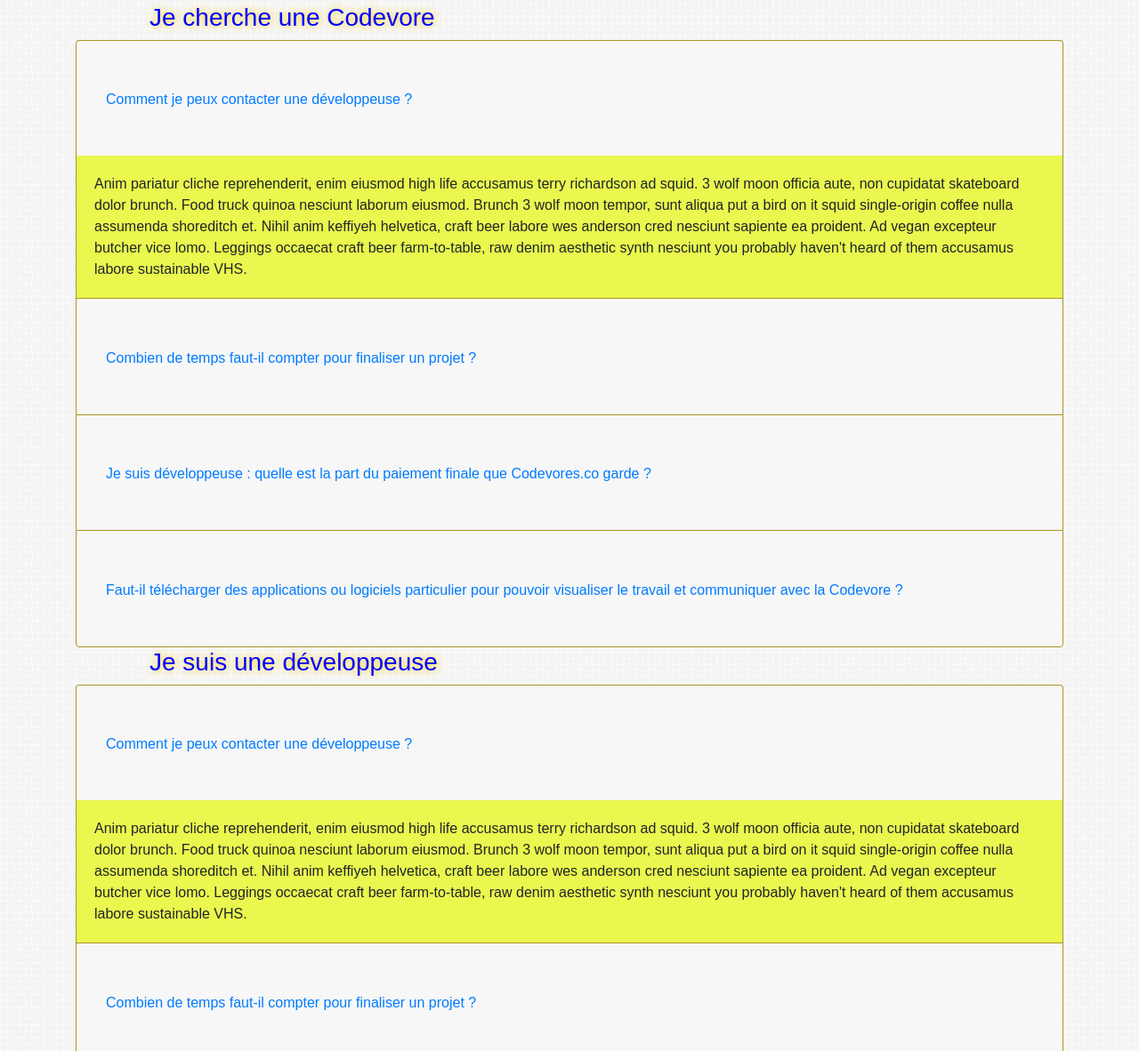
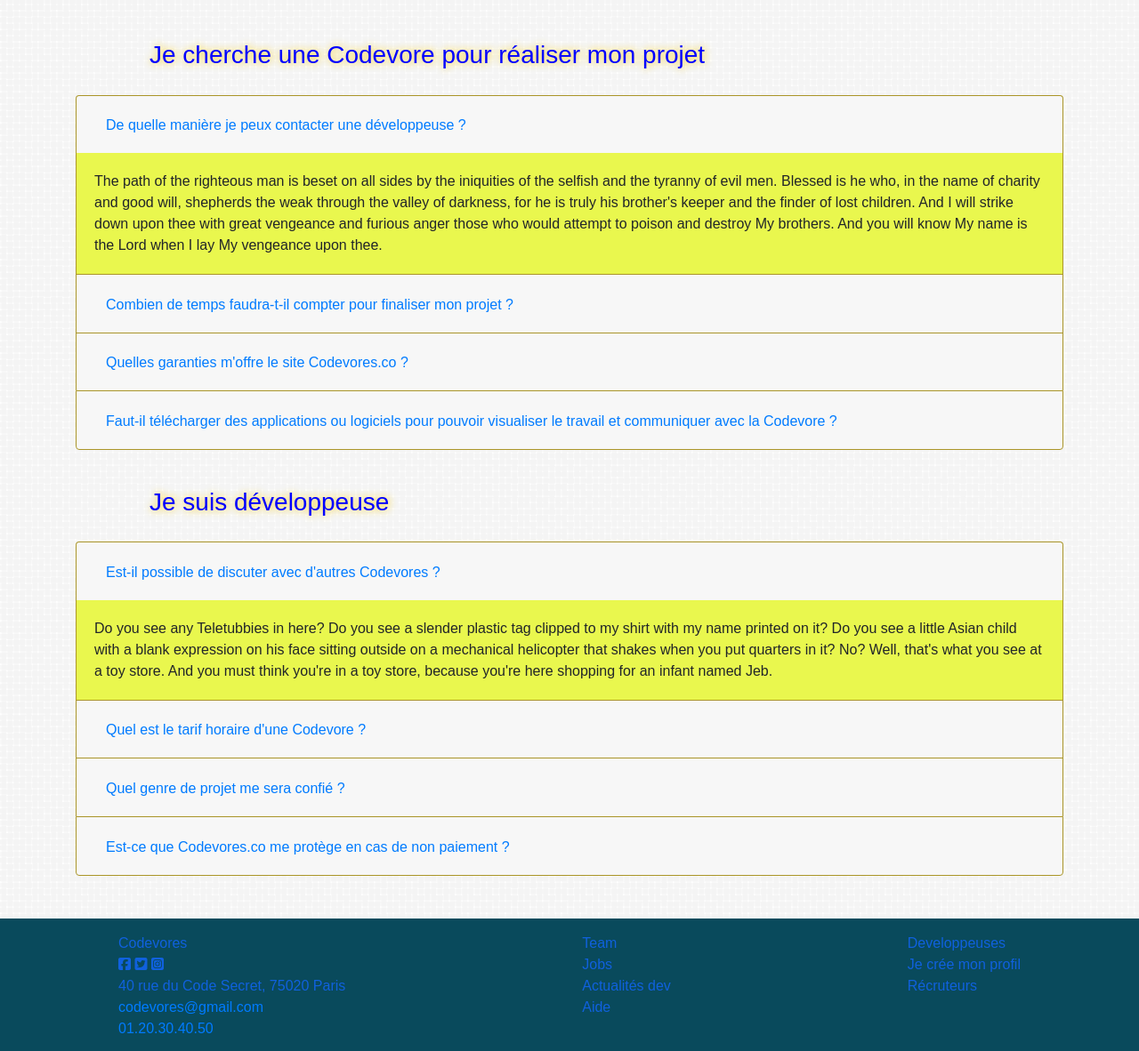
Before and after one commit to silviacec/Codevores, a plain HTML site: page faq.html in a window 1280 px wide. Shown: the part 101-1283 px from the top of the page at 89% size. Drawn offline with nearby package versions, Linux system fonts and the light colour scheme; a web font is replaced by a local one.

Commit message:
fix / add content FAQ

```diff
--- a/assets/css/style.css
+++ b/assets/css/style.css
@@ -387,7 +387,7 @@ fieldset {
 .title-faq{
   text-shadow: #FC0 1px 0 10px;;
   color: blue !important;
-  margin-left: 6em;
+  margin: 1.5em 0 1em 6em;
 }
 @media screen and (max-width: 1024px) {
   .title-faq{
@@ -424,7 +424,7 @@ fieldset {
     margin-bottom: 10vh;
     overflow: hidden;
 }
-h2{
+.titre-communaute{
   line-height: 3.3;
   color: #313177;
 }
--- a/faq.html
+++ b/faq.html
@@ -94,48 +94,36 @@
 
 
   <!-- FAQ ACCORDEON ***************************************************************************** -->
-  <h3 class="title-faq">Je cherche une Codevore</h3>
+  <h3 class="title-faq">Je cherche une Codevore pour réaliser mon projet</h3>
+
   <div class="container accordion" id="accordionExample">
     <div class="card">
       <div class="card-header" id="headingOne">
         <h2 class="mb-0">
-          <button class="btn btn-link" type="button" data-toggle="collapse" data-target="#collapseOne" aria-expanded="true" aria-controls="collapseOne">
-            Comment je peux contacter une développeuse&nbsp?
+          <button class="btn btn-link" type="button" data-toggle="collapse" data-target="#collapseOne" aria-expanded="false" aria-controls="collapseOne">
+            De quelle manière je peux contacter une développeuse&nbsp?
           </button>
         </h2>
       </div>
 
       <div id="collapseOne" class="collapse show" aria-labelledby="headingOne" data-parent="#accordionExample">
         <div class="card-body">
-          Anim pariatur cliche reprehenderit, enim eiusmod high life accusamus terry richardson ad squid. 3 wolf moon officia aute, non cupidatat skateboard dolor brunch. Food truck quinoa nesciunt laborum eiusmod. Brunch 3 wolf moon tempor, sunt aliqua put a bird on it squid single-origin coffee nulla assumenda shoreditch et. Nihil anim keffiyeh helvetica, craft beer labore wes anderson cred nesciunt sapiente ea proident. Ad vegan excepteur butcher vice lomo. Leggings occaecat craft beer farm-to-table, raw denim aesthetic synth nesciunt you probably haven't heard of them accusamus labore sustainable VHS.
+The path of the righteous man is beset on all sides by the iniquities of the selfish and the tyranny of evil men. Blessed is he who, in the name of charity and good will, shepherds the weak through the valley of darkness, for he is truly his brother's keeper and the finder of lost children. And I will strike down upon thee with great vengeance and furious anger those who would attempt to poison and destroy My brothers. And you will know My name is the Lord when I lay My vengeance upon thee.
         </div>
       </div>
     </div>
+
     <div class="card">
       <div class="card-header" id="headingTwo">
         <h2 class="mb-0">
           <button class="btn btn-link collapsed" type="button" data-toggle="collapse" data-target="#collapseTwo" aria-expanded="false" aria-controls="collapseTwo">
-            Combien de temps faut-il compter pour finaliser un projet&nbsp?
+            Combien de temps faudra-t-il compter pour finaliser mon projet&nbsp?
           </button>
         </h2>
       </div>
       <div id="collapseTwo" class="collapse" aria-labelledby="headingTwo" data-parent="#accordionExample">
         <div class="card-body">
-          Anim pariatur cliche reprehenderit, enim eiusmod high life accusamus terry richardson ad squid. 3 wolf moon officia aute, non cupidatat skateboard dolor brunch. Food truck quinoa nesciunt laborum eiusmod. Brunch 3 wolf moon tempor, sunt aliqua put a bird on it squid single-origin coffee nulla assumenda shoreditch et. Nihil anim keffiyeh helvetica, craft beer labore wes anderson cred nesciunt sapiente ea proident. Ad vegan excepteur butcher vice lomo. Leggings occaecat craft beer farm-to-table, raw denim aesthetic synth nesciunt you probably haven't heard of them accusamus labore sustainable VHS.
-        </div>
-      </div>
-    </div>
-    <div class="card">
-      <div class="card-header" id="headingThree">
-        <h2 class="mb-0">
-          <button class="btn btn-link collapsed" type="button" data-toggle="collapse" data-target="#collapseThree" aria-expanded="false" aria-controls="collapseThree">
-          Je suis développeuse&nbsp: quelle est la part du paiement finale que Codevores.co garde&nbsp?
-          </button>
-        </h2>
-      </div>
-      <div id="collapseThree" class="collapse" aria-labelledby="headingThree" data-parent="#accordionExample">
-        <div class="card-body">
-          blablabla
+          Normally, both your asses would be dead as fucking fried chicken, but you happen to pull this shit while I'm in a transitional period so I don't wanna kill you, I wanna help you. But I can't give you this case, it don't belong to me. Besides, I've already been through too much shit this morning over this case to hand it over to your dumb ass.
         </div>
       </div>
     </div>
@@ -144,76 +132,95 @@
       <div class="card-header" id="headingThree">
         <h2 class="mb-0">
           <button class="btn btn-link collapsed" type="button" data-toggle="collapse" data-target="#collapseThree" aria-expanded="false" aria-controls="collapseThree">
-            Faut-il télécharger des applications ou logiciels particulier pour pouvoir visualiser le travail et communiquer avec la Codevore&nbsp?
+          Quelles garanties m'offre le site Codevores.co&nbsp?
           </button>
         </h2>
       </div>
       <div id="collapseThree" class="collapse" aria-labelledby="headingThree" data-parent="#accordionExample">
         <div class="card-body">
-          Anim pariatur cliche reprehenderit, enim eiusmod high life accusamus terry richardson ad squid. 3 wolf moon officia aute, non cupidatat skateboard dolor brunch. Food truck quinoa nesciunt laborum eiusmod. Brunch 3 wolf moon tempor, sunt aliqua put a bird on it squid single-origin coffee nulla assumenda shoreditch et. Nihil anim keffiyeh helvetica, craft beer labore wes anderson cred nesciunt sapiente ea proident. Ad vegan excepteur butcher vice lomo. Leggings occaecat craft beer farm-to-table, raw denim aesthetic synth nesciunt you probably haven't heard of them accusamus labore sustainable VHS.
+          Your bones don't break, mine do. That's clear. Your cells react to bacteria and viruses differently than mine. You don't get sick, I do. That's also clear. But for some reason, you and I react the exact same way to water. We swallow it too fast, we choke. We get some in our lungs, we drown. However unreal it may seem, we are connected, you and I. We're on the same curve, just on opposite ends.
+        </div>
+      </div>
+    </div>
+
+    <div class="card">
+      <div class="card-header" id="headingFour">
+        <h2 class="mb-0">
+          <button class="btn btn-link collapsed" type="button" data-toggle="collapse" data-target="#collapseFour" aria-expanded="false" aria-controls="collapseFour">
+            Faut-il télécharger des applications ou logiciels pour pouvoir visualiser le travail et communiquer avec la Codevore&nbsp?
+          </button>
+        </h2>
+      </div>
+      <div id="collapseFour" class="collapse" aria-labelledby="headingFour" data-parent="#accordionExample">
+        <div class="card-body">
+            Now that we know who you are, I know who I am. I'm not a mistake! It all makes sense! In a comic, you know how you can tell who the arch-villain's going to be? He's the exact opposite of the hero. And most times they're friends, like you and me! I should've known way back when... You know why, David? Because of the kids. They called me Mr Glass.
         </div>
       </div>
     </div>
 
   </div>
 
-  <h3 class="title-faq">Je suis une développeuse</h3>
+  <h3 class="title-faq">Je suis développeuse</h3>
+
   <div class="container accordion" id="accordionExample">
     <div class="card">
-      <div class="card-header" id="headingOne">
+      <div class="card-header" id="headingFive">
         <h2 class="mb-0">
-          <button class="btn btn-link" type="button" data-toggle="collapse" data-target="#collapseOne" aria-expanded="true" aria-controls="collapseOne">
-            Comment je peux contacter une développeuse&nbsp?
+          <button class="btn btn-link" type="button" data-toggle="collapse" data-target="#collapseFive" aria-expanded="false" aria-controls="collapseFive">
+            Est-il possible de discuter avec d'autres Codevores&nbsp?
           </button>
         </h2>
       </div>
 
-      <div id="collapseOne" class="collapse show" aria-labelledby="headingOne" data-parent="#accordionExample">
+      <div id="collapseFive" class="collapse show" aria-labelledby="headingFive" data-parent="#accordionExample">
         <div class="card-body">
-          Anim pariatur cliche reprehenderit, enim eiusmod high life accusamus terry richardson ad squid. 3 wolf moon officia aute, non cupidatat skateboard dolor brunch. Food truck quinoa nesciunt laborum eiusmod. Brunch 3 wolf moon tempor, sunt aliqua put a bird on it squid single-origin coffee nulla assumenda shoreditch et. Nihil anim keffiyeh helvetica, craft beer labore wes anderson cred nesciunt sapiente ea proident. Ad vegan excepteur butcher vice lomo. Leggings occaecat craft beer farm-to-table, raw denim aesthetic synth nesciunt you probably haven't heard of them accusamus labore sustainable VHS.
-        </div>
-      </div>
-    </div>
-    <div class="card">
-      <div class="card-header" id="headingTwo">
-        <h2 class="mb-0">
-          <button class="btn btn-link collapsed" type="button" data-toggle="collapse" data-target="#collapseTwo" aria-expanded="false" aria-controls="collapseTwo">
-            Combien de temps faut-il compter pour finaliser un projet&nbsp?
-          </button>
-        </h2>
-      </div>
-      <div id="collapseTwo" class="collapse" aria-labelledby="headingTwo" data-parent="#accordionExample">
-        <div class="card-body">
-          Anim pariatur cliche reprehenderit, enim eiusmod high life accusamus terry richardson ad squid. 3 wolf moon officia aute, non cupidatat skateboard dolor brunch. Food truck quinoa nesciunt laborum eiusmod. Brunch 3 wolf moon tempor, sunt aliqua put a bird on it squid single-origin coffee nulla assumenda shoreditch et. Nihil anim keffiyeh helvetica, craft beer labore wes anderson cred nesciunt sapiente ea proident. Ad vegan excepteur butcher vice lomo. Leggings occaecat craft beer farm-to-table, raw denim aesthetic synth nesciunt you probably haven't heard of them accusamus labore sustainable VHS.
-        </div>
-      </div>
-    </div>
-    <div class="card">
-      <div class="card-header" id="headingThree">
-        <h2 class="mb-0">
-          <button class="btn btn-link collapsed" type="button" data-toggle="collapse" data-target="#collapseThree" aria-expanded="false" aria-controls="collapseThree">
-          Je suis développeuse&nbsp: quelle est la part du paiement finale que Codevores.co garde&nbsp?
-          </button>
-        </h2>
-      </div>
-      <div id="collapseThree" class="collapse" aria-labelledby="headingThree" data-parent="#accordionExample">
-        <div class="card-body">
-          blablabla
+          Do you see any Teletubbies in here? Do you see a slender plastic tag clipped to my shirt with my name printed on it? Do you see a little Asian child with a blank expression on his face sitting outside on a mechanical helicopter that shakes when you put quarters in it? No? Well, that's what you see at a toy store. And you must think you're in a toy store, because you're here shopping for an infant named Jeb.
         </div>
       </div>
     </div>
 
     <div class="card">
-      <div class="card-header" id="headingThree">
+      <div class="card-header" id="headingSix">
         <h2 class="mb-0">
-          <button class="btn btn-link collapsed" type="button" data-toggle="collapse" data-target="#collapseThree" aria-expanded="false" aria-controls="collapseThree">
-            Faut-il télécharger des applications ou logiciels particulier pour pouvoir visualiser le travail et communiquer avec la Codevore&nbsp?
+          <button class="btn btn-link collapsed" type="button" data-toggle="collapse" data-target="#collapseSix" aria-expanded="false" aria-controls="collapseSix">
+            Quel est le tarif horaire d'une Codevore&nbsp?
           </button>
         </h2>
       </div>
-      <div id="collapseThree" class="collapse" aria-labelledby="headingThree" data-parent="#accordionExample">
+      <div id="collapseSix" class="collapse" aria-labelledby="headingSix" data-parent="#accordionExample">
         <div class="card-body">
-          Anim pariatur cliche reprehenderit, enim eiusmod high life accusamus terry richardson ad squid. 3 wolf moon officia aute, non cupidatat skateboard dolor brunch. Food truck quinoa nesciunt laborum eiusmod. Brunch 3 wolf moon tempor, sunt aliqua put a bird on it squid single-origin coffee nulla assumenda shoreditch et. Nihil anim keffiyeh helvetica, craft beer labore wes anderson cred nesciunt sapiente ea proident. Ad vegan excepteur butcher vice lomo. Leggings occaecat craft beer farm-to-table, raw denim aesthetic synth nesciunt you probably haven't heard of them accusamus labore sustainable VHS.
+          My money's in that office, right? If she start giving me some bullshit about it ain't there, and we got to go someplace else and get it, I'm gonna shoot you in the head then and there. Then I'm gonna shoot that bitch in the kneecaps, find out where my goddamn money is. She gonna tell me too. Hey, look at me when I'm talking to you, motherfucker. You listen: we go in there, and that nigga Winston or anybody else is in there, you the first motherfucker to get shot. You understand?
+        </div>
+      </div>
+    </div>
+
+    <div class="card">
+      <div class="card-header" id="headingSeven">
+        <h2 class="mb-0">
+          <button class="btn btn-link collapsed" type="button" data-toggle="collapse" data-target="#collapseSeven" aria-expanded="false" aria-controls="collapseSeven">
+          Quel genre de projet me sera confié&nbsp?
+        </button>
+        </h2>
+      </div>
+      <div id="collapseSeven" class="collapse" aria-labelledby="headingSeven" data-parent="#accordionExample">
+        <div class="card-body">
+
+          The path of the righteous man is beset on all sides by the iniquities of the selfish and the tyranny of evil men. Blessed is he who, in the name of charity and good will, shepherds the weak through the valley of darkness, for he is truly his brother's keeper and the finder of lost children. And I will strike down upon thee with great vengeance and furious anger those who would attempt to poison and destroy My brothers. And you will know My name is the Lord when I lay My vengeance upon thee.
+        </div>
+      </div>
+    </div>
+
+    <div class="card">
+      <div class="card-header" id="headingEight">
+        <h2 class="mb-0">
+          <button class="btn btn-link collapsed" type="button" data-toggle="collapse" data-target="#collapseEight" aria-expanded="false" aria-controls="collapseEight">
+            Est-ce que Codevores.co me protège en cas de non paiement&nbsp?
+          </button>
+        </h2>
+      </div>
+      <div id="collapseEight" class="collapse" aria-labelledby="headingEight" data-parent="#accordionExample">
+        <div class="card-body">
+          Look, just because I don't be givin' no man a foot massage don't make it right for Marsellus to throw Antwone into a glass motherfuckin' house, fuckin' up the way the nigger talks. Motherfucker do that shit to me, he better paralyze my ass, 'cause I'll kill the motherfucker, know what I'm sayin'?
         </div>
       </div>
     </div>
@@ -221,7 +228,11 @@
   </div>
 
 
-  </div>
+
+
+    </div>
+
+<!-- ********************************* -->
   <footer>
     <div class="footer">
       <div class="">
```
Also changed, not shown: communaute.html (+1 -1 lines).
